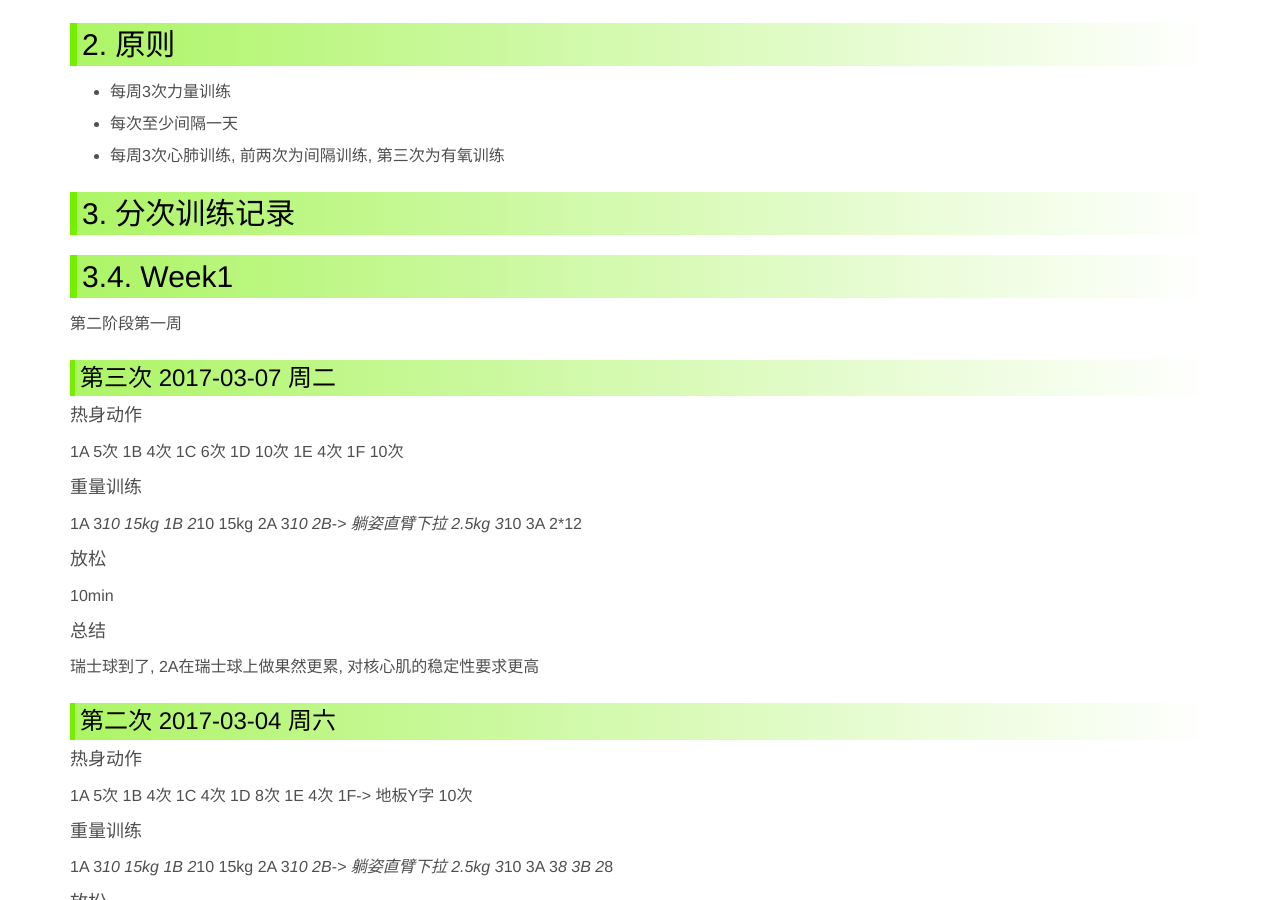
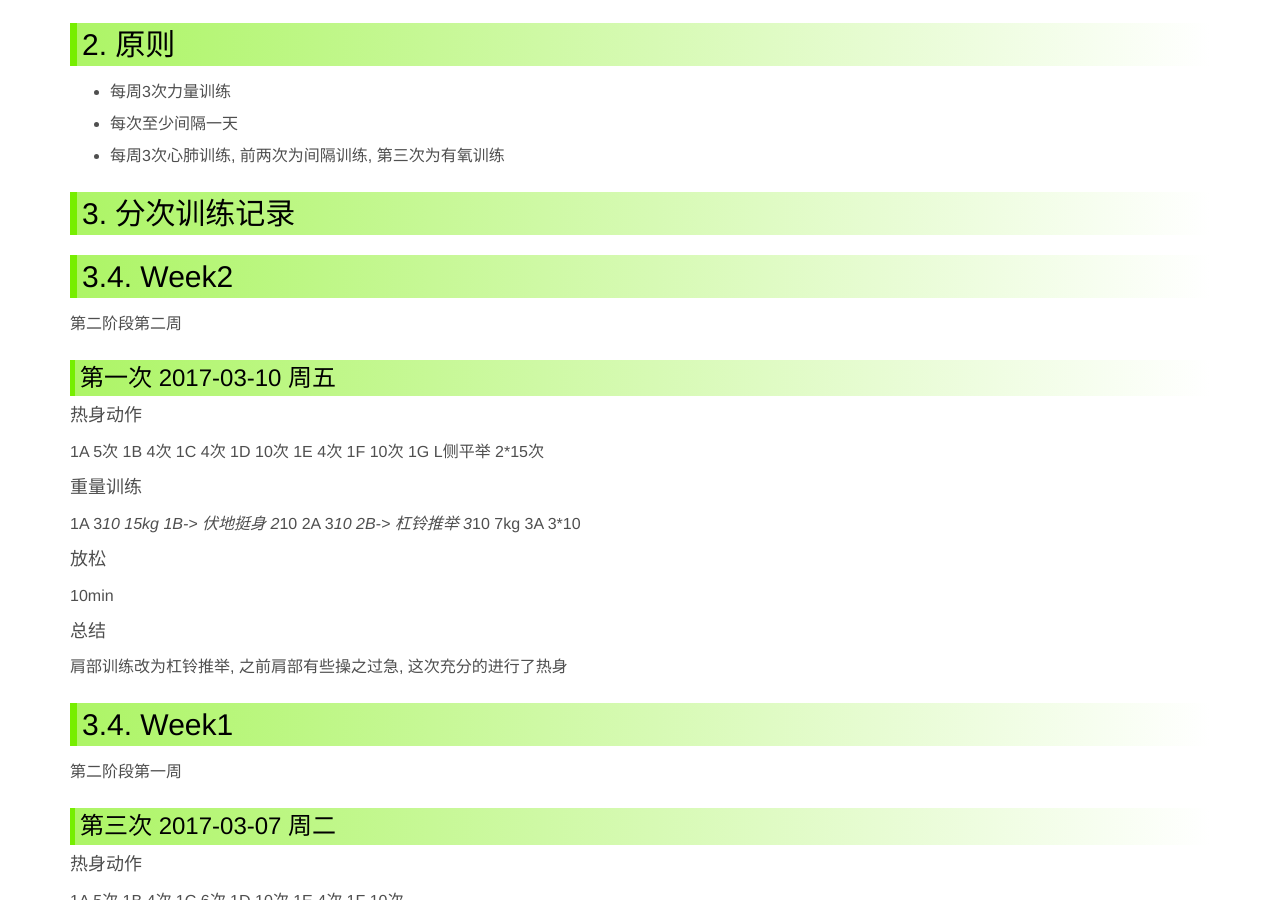
Before and after one commit to ronniewang/ronniewang.github.io, a Jekyll site: the page built from _posts/2017-02-02-body-building-2017-2.md, in a window 1280 px wide and 900 px high, scrolled down 1301 px. Built offline with Jekyll 4.4.1, drawn with Linux system fonts in a browser that asks for light colours.

Commit message:
update files

```diff
--- a/_posts/2017-02-02-body-building-2017-2.md
+++ b/_posts/2017-02-02-body-building-2017-2.md
@@ -52,6 +52,38 @@ description: 新的一年到来了, 猛男计划正式开始
 * 每周3次心肺训练, 前两次为间隔训练, 第三次为有氧训练
 
 ## 3. 分次训练记录
+
+## 3.4. Week2
+
+第二阶段第二周
+
+### 第一次 2017-03-10 周五
+
+#### 热身动作
+
+1A 5次
+1B 4次
+1C 4次
+1D 10次
+1E 4次
+1F 10次
+1G L侧平举 2*15次
+
+#### 重量训练
+
+1A 3*10 15kg
+1B-> 伏地挺身 2*10
+2A 3*10
+2B-> 杠铃推举 3*10 7kg
+3A 3*10
+
+#### 放松
+
+10min
+
+#### 总结
+
+肩部训练改为杠铃推举, 之前肩部有些操之过急, 这次充分的进行了热身
 
 ## 3.4. Week1
 
```
